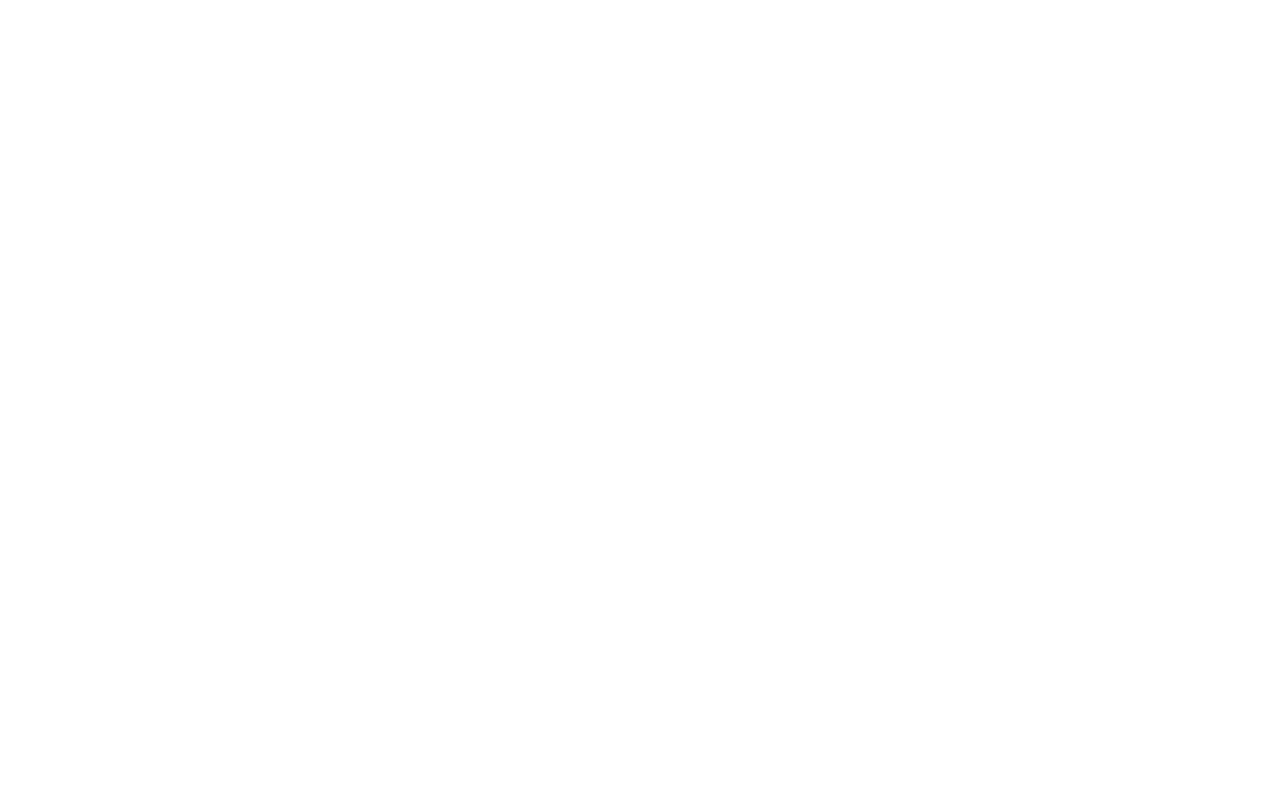
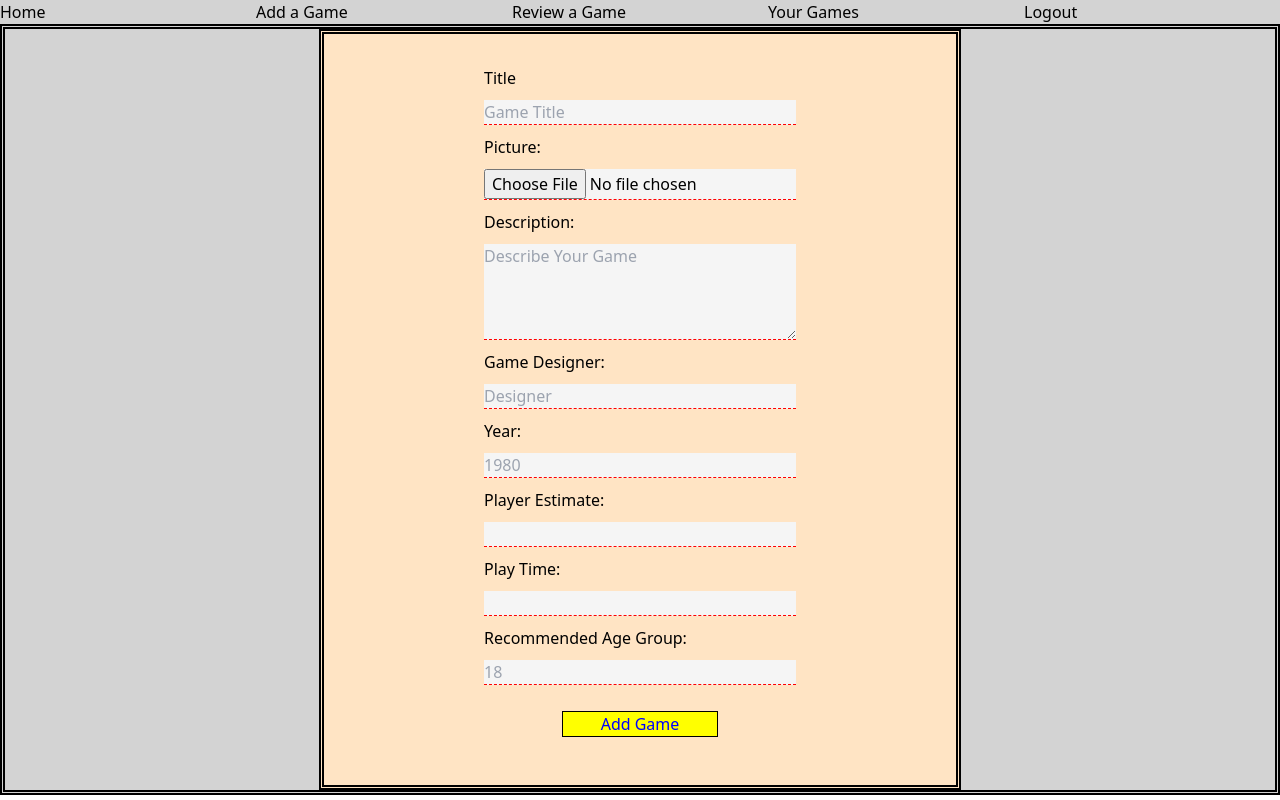
Before and after one commit to EthanB934/Gamerraterclient, a React (Vite) app: page /game-form in a window 1280 px wide. Before the commit this address had no page. Built offline with nearby package versions, Linux system fonts and the light colour scheme; sample sign-in values are in the browser's storage.

Commit message:
Fixed navigation bug in the game form component

```diff
--- a/src/components/ApplicationViews.jsx
+++ b/src/components/ApplicationViews.jsx
@@ -20,7 +20,7 @@ export const ApplicationViews = () => {
         <Route path="/register" element={<Register />} />
         <Route element={<Authorized />}>
           <Route path="/" element={<Home token={token}/>} />
-          <Route path="games" element={<GamesForm token={token}/>} />
+          <Route path="game-form" element={<GamesForm token={token}/>} />
         </Route>
       </Routes>
     </BrowserRouter>
--- a/src/components/Games/GamesForm.jsx
+++ b/src/components/Games/GamesForm.jsx
@@ -47,8 +47,8 @@ export const GamesForm = ({ token }) => {
       })
     })
 
-    if (response.ok) {
-        navigate("/games")
+    if (gamePictureResponse.ok) {
+        navigate("/")
     }
     else {
         window.alert("Something has went wrong with the submission")
--- a/src/components/Navbar.jsx
+++ b/src/components/Navbar.jsx
@@ -9,7 +9,7 @@ export const NavBar = () => {
                 <NavLink className="text-left underline text-blue-600 hover:text-purple-700" to={"/"}>Home</NavLink>
             </li>
             <li className="navbar__item pl-10">
-                <NavLink className="text-left underline text-blue-600 hover:text-purple-700" to={"/games"}>Add a Game</NavLink>
+                <NavLink className="text-left underline text-blue-600 hover:text-purple-700" to={"/game-form"}>Add a Game</NavLink>
             </li>
             <li className="navbar__item">
                 <NavLink className="text-left underline text-blue-600 hover:text-purple-700" to={"/review"}>Review a Game</NavLink>
```
